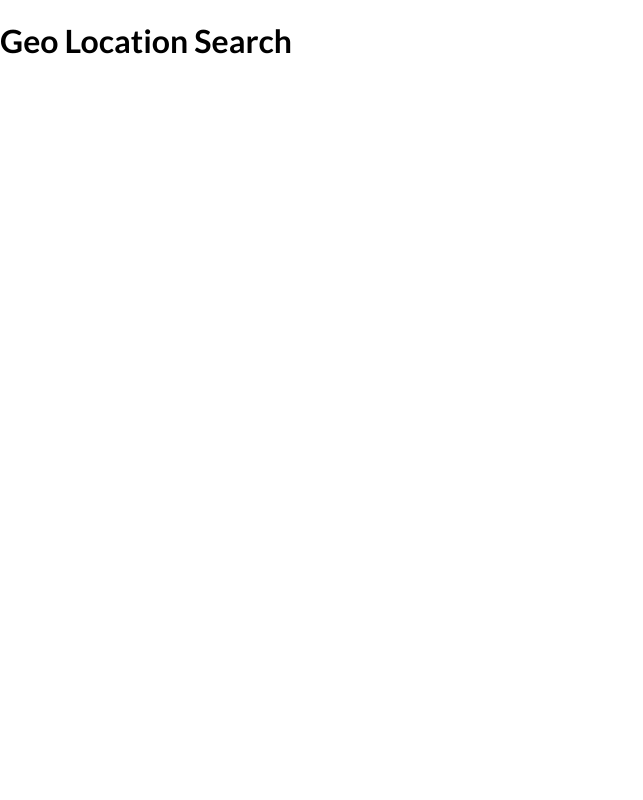
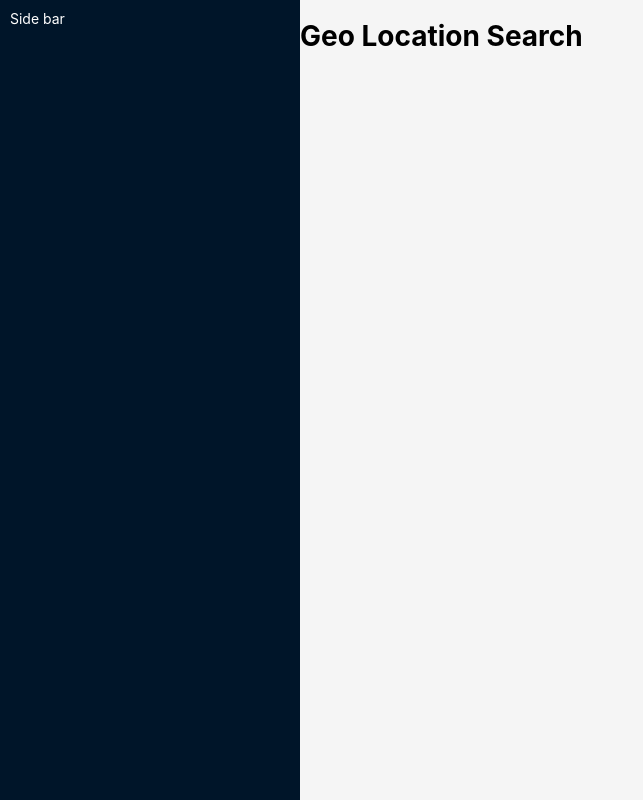
Before and after one commit to fob413/geolocation-based-search, a React (Vite) app in the folder frontend/: page / in a window 1280 px wide. Shown: the whole page, without its empty margins (0-643 px from the left). Built offline with nearby package versions, Linux system fonts and the light colour scheme.

Commit message:
Layout Setup - installed ant design for uitilize their components - created the basic layout for the application

```diff
--- a/frontend/index.html
+++ b/frontend/index.html
@@ -6,7 +6,7 @@
     <meta name="viewport" content="width=device-width, initial-scale=1.0" />
 
     <style>
-      @import url('https://fonts.googleapis.com/css2?family=Lato:ital,wght@0,100;0,300;0,400;0,700;0,900;1,100;1,300;1,400;1,700;1,900&display=swap');
+      @import url('https://fonts.googleapis.com/css2?family=Roboto:ital,wght@0,100;0,300;0,400;0,500;0,700;0,900;1,100;1,300;1,400;1,500;1,700;1,900&display=swap');
     </style>
 
     <title>Vite + React + TS</title>
--- a/frontend/package.json
+++ b/frontend/package.json
@@ -10,6 +10,8 @@
     "preview": "vite preview"
   },
   "dependencies": {
+    "@ant-design/icons": "^5.3.7",
+    "antd": "^5.17.2",
     "react": "^18.2.0",
     "react-dom": "^18.2.0"
   },
--- a/frontend/src/App.css
+++ b/frontend/src/App.css
@@ -0,0 +1,8 @@
+.sidebar {
+    height: 100vh;
+    padding: 10px;
+    color: white;
+    display: flex;
+    flex-direction: column;
+    justify-content: center;
+}
--- a/frontend/src/App.tsx
+++ b/frontend/src/App.tsx
@@ -1,10 +1,14 @@
+import { Layout } from "antd";
+import Drawer from "./components/drawer";
 import './App.css'
 
 function App() {
   return (
-    <>
+    <Layout>
+        <Drawer />
+
         <h1>Geo Location Search</h1>
-    </>
+    </Layout>
   )
 }
 
--- /dev/null
+++ b/frontend/src/components/drawer/index.tsx
@@ -0,0 +1,19 @@
+import { Layout } from "antd";
+
+const { Sider } = Layout;
+
+
+const Drawer = () => {
+    return (
+        <Sider
+            breakpoint="lg"
+            collapsedWidth="0"
+            className={"sidebar"}
+            width={300}
+        >
+            Side bar
+        </Sider>
+    );
+};
+
+export default Drawer;
--- a/frontend/src/index.css
+++ b/frontend/src/index.css
@@ -1,4 +1,4 @@
 body {
   margin: 0;
-  font-family: "Lato", sans-serif;
+  font-family: "Roboto", sans-serif;
 }
```
Also changed, not shown: 1 other file (tests, documents, lock files or other folders).
